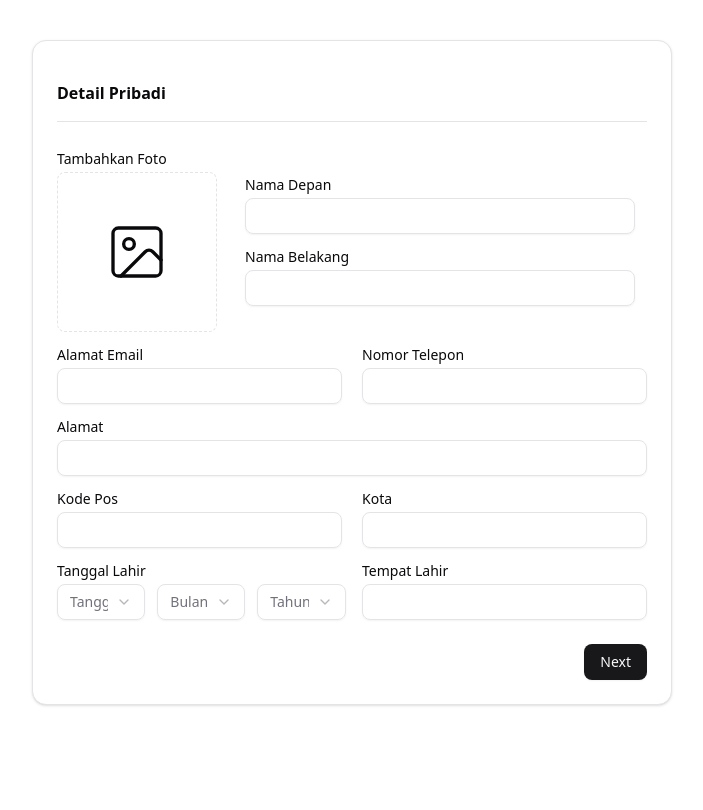
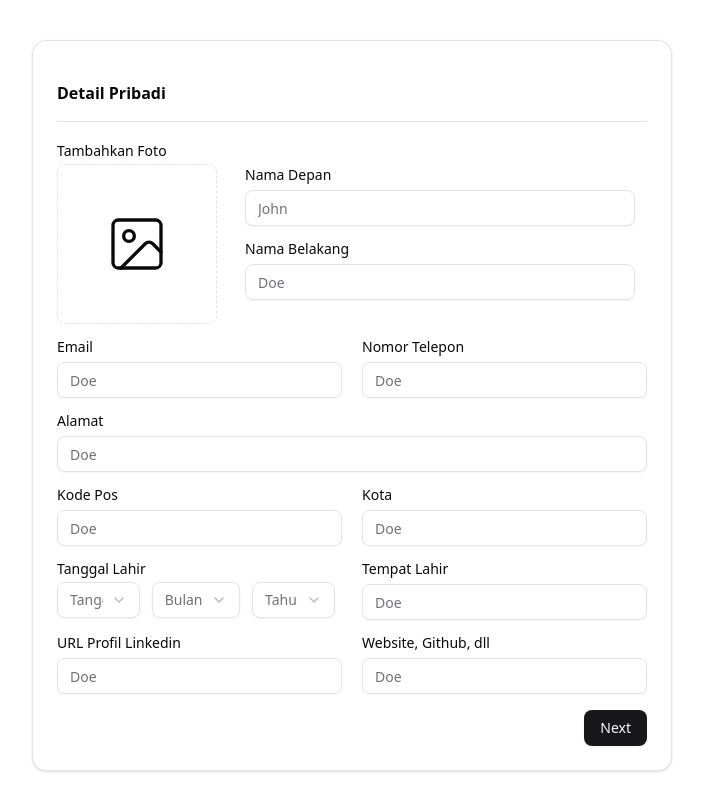
Before and after one commit to afdalRafi3107/CVKU, a React (Vite) app: page /personal-details in a window 1280 px wide. Shown: the whole page, without its empty margins (288-991 px from the left). Built offline with nearby package versions, Linux system fonts and the light colour scheme.

Commit message:
feat: Update form personal details

```diff
--- a/package.json
+++ b/package.json
@@ -21,6 +21,7 @@
     "lucide-react": "^0.511.0",
     "react": "^19.1.0",
     "react-dom": "^19.1.0",
+    "react-dropzone": "^14.3.8",
     "react-hook-form": "^7.56.4",
     "react-router": "^7.6.1",
     "tailwind-merge": "^3.3.0",
--- a/src/app/routes/form-builder/index.tsx
+++ b/src/app/routes/form-builder/index.tsx
@@ -1,165 +1,298 @@
-import InputDemo from "@/components/input-12";
+import DaySelect from "@/components/forms/DaySelect";
+import MonthSelect from "@/components/forms/MonthSelect";
+import YearSelect from "@/components/forms/YearSelect";
+import InputFileImage from "@/components/input-12";
 import { Button } from "@/components/ui/button";
 import {
   Card,
   CardContent,
-  // CardDescription,
   CardFooter,
   CardHeader,
   CardTitle,
 } from "@/components/ui/card";
+import {
+  Form,
+  FormControl,
+  FormField,
+  FormItem,
+  FormMessage,
+} from "@/components/ui/form";
 import { Input } from "@/components/ui/input";
 import { Label } from "@/components/ui/label";
 import {
-  Select,
-  SelectContent,
-  SelectGroup,
-  SelectItem,
-  SelectLabel,
-  SelectTrigger,
-  SelectValue,
-} from "@/components/ui/select";
-
-// const months = [
-//   { label: "January", value: "01" },
-//   { label: "February", value: "02" },
-//   { label: "March", value: "03" },
-//   { label: "April", value: "04" },
-//   { label: "May", value: "05" },
-//   { label: "June", value: "06" },
-//   { label: "July", value: "07" },
-//   { label: "August", value: "08" },
-//   { label: "September", value: "09" },
-//   { label: "October", value: "10" },
-//   { label: "November", value: "11" },
-//   { label: "December", value: "12" },
-// ];
+  FormPersonalDetailSchema,
+  type PersonalDetailDTO,
+} from "@/schema/FormPersonalDetail";
+import { useState } from "react";
+import { useForm } from "react-hook-form";
+import { zodResolver } from "@hookform/resolvers/zod";
+import { z } from "zod";
 
 function FormBuilder() {
-  let i = 0;
-  let day = "";
-  while (i < 31) {
-    day = String(i + 1);
-    i++;
+  const [month, setMonth] = useState<string | undefined>();
+
+  // const formSchema = z.object({
+  //   username: z.string().min(2, {
+  //     message: "Username must be at least 2 characters.",
+  //   }),
+  // });
+
+  // const form = useForm<z.infer<typeof formSchema>>({
+  //   resolver: zodResolver(formSchema),
+  // });
+
+  const form = useForm<PersonalDetailDTO>({
+    resolver: zodResolver(FormPersonalDetailSchema),
+  });
+
+  function onSubmit(values: z.infer<typeof FormPersonalDetailSchema>) {
+    console.log(values);
   }
 
   return (
     <div>
-      {/* <nav>Navbar</nav> */}
       <div className="flex flex-col w-full justify-center items-center gap-10 my-10">
         <Card className="w-[50%]">
+          <Form {...form}>
+            <form
+              onSubmit={form.handleSubmit(onSubmit, (errors) => {
+                console.error("form validation errors:", errors);
+              })}
+              className="flex flex-col gap-4"
+            >
               <CardHeader>
                 <div className="flex flex-col border-b-1 w-full py-5">
                   <CardTitle>Detail Pribadi</CardTitle>
-              {/* <CardDescription>
-                Deploy your new project in one-click.
-              </CardDescription> */}
                 </div>
               </CardHeader>
               <CardContent>
-            <form className="flex flex-col gap-4">
+                <div className="flex flex-col gap-4">
                   <div className="flex w-full items-center gap-4">
-                <InputDemo />
+                    <InputFileImage />
                     <div className="flex flex-col w-full p-3 space-y-4">
                       <div className="flex flex-col space-y-1.5">
+                        <FormField
+                          control={form.control}
+                          name="firstName"
+                          render={({ field }) => (
+                            <FormItem>
                               <Label htmlFor="first-name">Nama Depan</Label>
-                    <Input id="first-name" placeholder="" />
+                              <FormControl>
+                                <Input
+                                  placeholder="John"
+                                  id="first-name"
+                                  {...field}
+                                />
+                              </FormControl>
+                              <FormMessage />
+                            </FormItem>
+                          )}
+                        />
                       </div>
                       <div className="flex flex-col space-y-1.5">
+                        <FormField
+                          control={form.control}
+                          name="lastName"
+                          render={({ field }) => (
+                            <FormItem>
                               <Label htmlFor="last-name">Nama Belakang</Label>
-                    <Input id="last-name" placeholder="" />
+                              <FormControl>
+                                <Input
+                                  placeholder="Doe"
+                                  id="last-name"
+                                  {...field}
+                                />
+                              </FormControl>
+                              <FormMessage />
+                            </FormItem>
+                          )}
+                        />
                       </div>
                     </div>
                   </div>
                   <div className="flex flex-col gap-4">
                     <div className="grid grid-cols-2 gap-5">
                       <div className="flex flex-col space-y-1.5">
-                    <Label htmlFor="email">Alamat Email</Label>
-                    <Input id="email" placeholder="" />
+                        <FormField
+                          control={form.control}
+                          name="email"
+                          render={({ field }) => (
+                            <FormItem>
+                              <Label htmlFor="email">Email</Label>
+                              <FormControl>
+                                <Input
+                                  placeholder="Doe"
+                                  id="email"
+                                  {...field}
+                                />
+                              </FormControl>
+                              <FormMessage />
+                            </FormItem>
+                          )}
+                        />
                       </div>
                       <div className="flex flex-col space-y-1.5">
-                    <Label htmlFor="phone_number">Nomor Telepon</Label>
-                    <Input id="phone_number" placeholder="" />
+                        <FormField
+                          control={form.control}
+                          name="phoneNumber"
+                          render={({ field }) => (
+                            <FormItem>
+                              <Label htmlFor="phone-number">
+                                Nomor Telepon
+                              </Label>
+                              <FormControl>
+                                <Input
+                                  placeholder="Doe"
+                                  id="phone-number"
+                                  {...field}
+                                />
+                              </FormControl>
+                              <FormMessage />
+                            </FormItem>
+                          )}
+                        />
                       </div>
                     </div>
                     <div className="flex flex-col space-y-1.5">
+                      <FormField
+                        control={form.control}
+                        name="address"
+                        render={({ field }) => (
+                          <FormItem>
                             <Label htmlFor="address">Alamat</Label>
-                  <Input id="address" placeholder="" />
+                            <FormControl>
+                              <Input
+                                placeholder="Doe"
+                                id="address"
+                                {...field}
+                              />
+                            </FormControl>
+                            <FormMessage />
+                          </FormItem>
+                        )}
+                      />
+                    </div>
+                  </div>
+                  <div className="flex flex-col gap-4">
+                    <div className="grid grid-cols-2 gap-5">
+                      <div className="flex flex-col space-y-1.5">
+                        <FormField
+                          control={form.control}
+                          name="postalCode"
+                          render={({ field }) => (
+                            <FormItem>
+                              <Label htmlFor="postal-code">Kode Pos</Label>
+                              <FormControl>
+                                <Input
+                                  placeholder="Doe"
+                                  id="postal-code"
+                                  {...field}
+                                />
+                              </FormControl>
+                              <FormMessage />
+                            </FormItem>
+                          )}
+                        />
+                      </div>
+                      <div className="flex flex-col space-y-1.5">
+                        <FormField
+                          control={form.control}
+                          name="city"
+                          render={({ field }) => (
+                            <FormItem>
+                              <Label htmlFor="city">Kota</Label>
+                              <FormControl>
+                                <Input placeholder="Doe" id="city" {...field} />
+                              </FormControl>
+                              <FormMessage />
+                            </FormItem>
+                          )}
+                        />
                       </div>
                     </div>
                     <div className="grid grid-cols-2 gap-5">
                       <div className="flex flex-col space-y-1.5">
-                  <Label htmlFor="postal_code">Kode Pos</Label>
-                  <Input id="postal_code" placeholder="" />
+                        {/* Select Tanggal Lahir */}
+                        <Label htmlFor="city">Tanggal Lahir</Label>
+                        <div className="flex gap-3">
+                          <DaySelect />
+                          <MonthSelect value={month} onChange={setMonth} />
+                          <YearSelect />
+                        </div>
                       </div>
                       <div className="flex flex-col space-y-1.5">
-                  <Label htmlFor="city">Kota</Label>
-                  <Input id="city" placeholder="" />
+                        <FormField
+                          control={form.control}
+                          name="birthPlace"
+                          render={({ field }) => (
+                            <FormItem>
+                              <Label htmlFor="birth-place">Tempat Lahir</Label>
+                              <FormControl>
+                                <Input
+                                  placeholder="Doe"
+                                  id="birth-place"
+                                  {...field}
+                                />
+                              </FormControl>
+                              <FormMessage />
+                            </FormItem>
+                          )}
+                        />
+                      </div>
                     </div>
                   </div>
                   <div className="grid grid-cols-2 gap-5">
                     <div className="flex flex-col space-y-1.5">
-                  <Label htmlFor="city">Tanggal Lahir</Label>
-                  <div className="flex gap-3">
-                    <Select>
-                      <SelectTrigger className="w-[31%]">
-                        <SelectValue placeholder="Tanggal" />
-                      </SelectTrigger>
-                      <SelectContent>
-                        <SelectGroup>
-                          <SelectLabel>Tanggal</SelectLabel>
-                          {}
-                        </SelectGroup>
-                      </SelectContent>
-                    </Select>
-                    <Select>
-                      <SelectTrigger className="w-[31%]">
-                        <SelectValue placeholder="Bulan" />
-                      </SelectTrigger>
-                      <SelectContent>
-                        <SelectGroup>
-                          <SelectLabel>Bulan</SelectLabel>
-                          <SelectItem value="apple">Apple</SelectItem>
-                          <SelectItem value="banana">Banana</SelectItem>
-                          <SelectItem value="blueberry">Blueberry</SelectItem>
-                          <SelectItem value="grapes">Grapes</SelectItem>
-                          <SelectItem value="pineapple">Pineapple</SelectItem>
-                        </SelectGroup>
-                      </SelectContent>
-                    </Select>
-                    <Select>
-                      <SelectTrigger className="w-[31%]">
-                        <SelectValue placeholder="Tahun" />
-                      </SelectTrigger>
-                      <SelectContent>
-                        <SelectGroup>
-                          <SelectLabel>Tahun</SelectLabel>
-                          <SelectItem value="apple">Apple</SelectItem>
-                          <SelectItem value="banana">Banana</SelectItem>
-                          <SelectItem value="blueberry">Blueberry</SelectItem>
-                          <SelectItem value="grapes">Grapes</SelectItem>
-                          <SelectItem value="pineapple">Pineapple</SelectItem>
-                        </SelectGroup>
-                      </SelectContent>
-                    </Select>
+                      <FormField
+                        control={form.control}
+                        name="linkedinUrl"
+                        render={({ field }) => (
+                          <FormItem>
+                            <Label htmlFor="url-linkedin">
+                              URL Profil Linkedin
+                            </Label>
+                            <FormControl>
+                              <Input
+                                placeholder="Doe"
+                                id="url-linkedin"
+                                {...field}
+                              />
+                            </FormControl>
+                            <FormMessage />
+                          </FormItem>
+                        )}
+                      />
+                    </div>
+                    <div className="flex flex-col space-y-1.5">
+                      <FormField
+                        control={form.control}
+                        name="websiteUrl"
+                        render={({ field }) => (
+                          <FormItem>
+                            <Label htmlFor="websiteUrl">
+                              Website, Github, dll
+                            </Label>
+                            <FormControl>
+                              <Input
+                                placeholder="Doe"
+                                id="websiteUrl"
+                                {...field}
+                              />
+                            </FormControl>
+                            <FormMessage />
+                          </FormItem>
+                        )}
+                      />
                     </div>
                   </div>
-                <div className="flex flex-col space-y-1.5">
-                  <Label htmlFor="phone_number">Tempat Lahir</Label>
-                  <Input id="phone_number" placeholder="" />
                 </div>
-              </div>
-              {/* <div className="grid grid-flow-col bg-amber-500 grid-rows-3 gap-4">
-                <div className="row-span-3 bg-amber-100">01</div>
-                <div className="col-span-2 bg-amber-200">02</div>
-                <div className="col-span-2 row-span-2 bg-amber-300">03</div>
-              </div> */}
-            </form>
               </CardContent>
               <CardFooter className="flex justify-end">
                 {/* <Button variant="outline">Cancel</Button> */}
-            <Button>Next</Button>
+                <Button type="submit">Next</Button>
               </CardFooter>
+            </form>
+          </Form>
         </Card>
       </div>
     </div>
--- /dev/null
+++ b/src/components/forms/DaySelect.tsx
@@ -0,0 +1,34 @@
+import {
+  Select,
+  SelectContent,
+  SelectGroup,
+  SelectItem,
+  SelectLabel,
+  SelectTrigger,
+  SelectValue,
+} from "../ui/select";
+
+function DaySelect() {
+  return (
+    <Select>
+      <SelectTrigger className="w-[29%]">
+        <SelectValue placeholder="Tanggal" />
+      </SelectTrigger>
+      <SelectContent>
+        <SelectGroup>
+          <SelectLabel>Tanggal</SelectLabel>
+          {Array.from({ length: 31 }, (_, i) => {
+            const day = String(i + 1);
+            return (
+              <SelectItem key={day} value={day}>
+                {day}
+              </SelectItem>
+            );
+          })}
+        </SelectGroup>
+      </SelectContent>
+    </Select>
+  );
+}
+
+export default DaySelect;
--- /dev/null
+++ b/src/components/forms/YearSelect.tsx
@@ -0,0 +1,34 @@
+import {
+  Select,
+  SelectContent,
+  SelectGroup,
+  SelectItem,
+  SelectLabel,
+  SelectTrigger,
+  SelectValue,
+} from "../ui/select";
+
+function YearSelect() {
+  return (
+    <Select>
+      <SelectTrigger className="w-[29%]">
+        <SelectValue placeholder="Tahun" />
+      </SelectTrigger>
+      <SelectContent>
+        <SelectGroup>
+          <SelectLabel>Tahun</SelectLabel>
+          {Array.from({ length: 68 }, (_, i) => {
+            const year = String(2014 - i);
+            return (
+              <SelectItem key={year} value={year}>
+                {year}
+              </SelectItem>
+            );
+          })}
+        </SelectGroup>
+      </SelectContent>
+    </Select>
+  );
+}
+
+export default YearSelect;
--- a/src/components/input-12.tsx
+++ b/src/components/input-12.tsx
@@ -30,7 +30,7 @@ const ImagePreview = ({
   </div>
 );
 
-export default function InputDemo() {
+export default function InputFileImage() {
   const [profilePicture, setProfilePicture] = useState<string | null>(null);
 
   return (
--- /dev/null
+++ b/src/schema/FormPersonalDetail.ts
@@ -0,0 +1,46 @@
+import { z, ZodType } from "zod";
+
+interface FormData {
+  firstName: string;
+  lastName: string;
+  email: string;
+  phoneNumber: string;
+  address: string;
+  postalCode: string;
+  city: string;
+  birthPlace: string;
+  linkedinUrl: string;
+  websiteUrl: string;
+}
+
+export const FormPersonalDetailSchema: ZodType<FormData> = z.object({
+  firstName: z.string().trim().nonempty({ message: "First Name is required" }),
+  lastName: z.string().trim().nonempty({ message: "Last Name is required" }),
+  email: z
+    .string()
+    .email({ message: "Email is required" })
+    .nonempty()
+    .trim()
+    .toLowerCase(),
+  phoneNumber: z
+    .string()
+    .trim()
+    .nonempty({ message: "Phone Number is required" }),
+  address: z.string().trim().nonempty({ message: "Address is required" }),
+  postalCode: z
+    .string()
+    .trim()
+    .nonempty({ message: "Postal Code is required" }),
+  city: z.string().trim().nonempty({ message: "City is required" }),
+  birthPlace: z
+    .string()
+    .trim()
+    .nonempty({ message: "Birth Place is required" }),
+  linkedinUrl: z
+    .string()
+    .url()
+    .includes("linkedin.com", { message: "Invalid Linkedin URL" }),
+  websiteUrl: z.string().url(),
+});
+
+export type PersonalDetailDTO = z.infer<typeof FormPersonalDetailSchema>;
```
Also changed, not shown: src/components/forms/MonthSelect.tsx (+6 -8 lines), 1 other file (tests, documents, lock files or other folders). Lines whose indentation alone changed are shown as unchanged.
